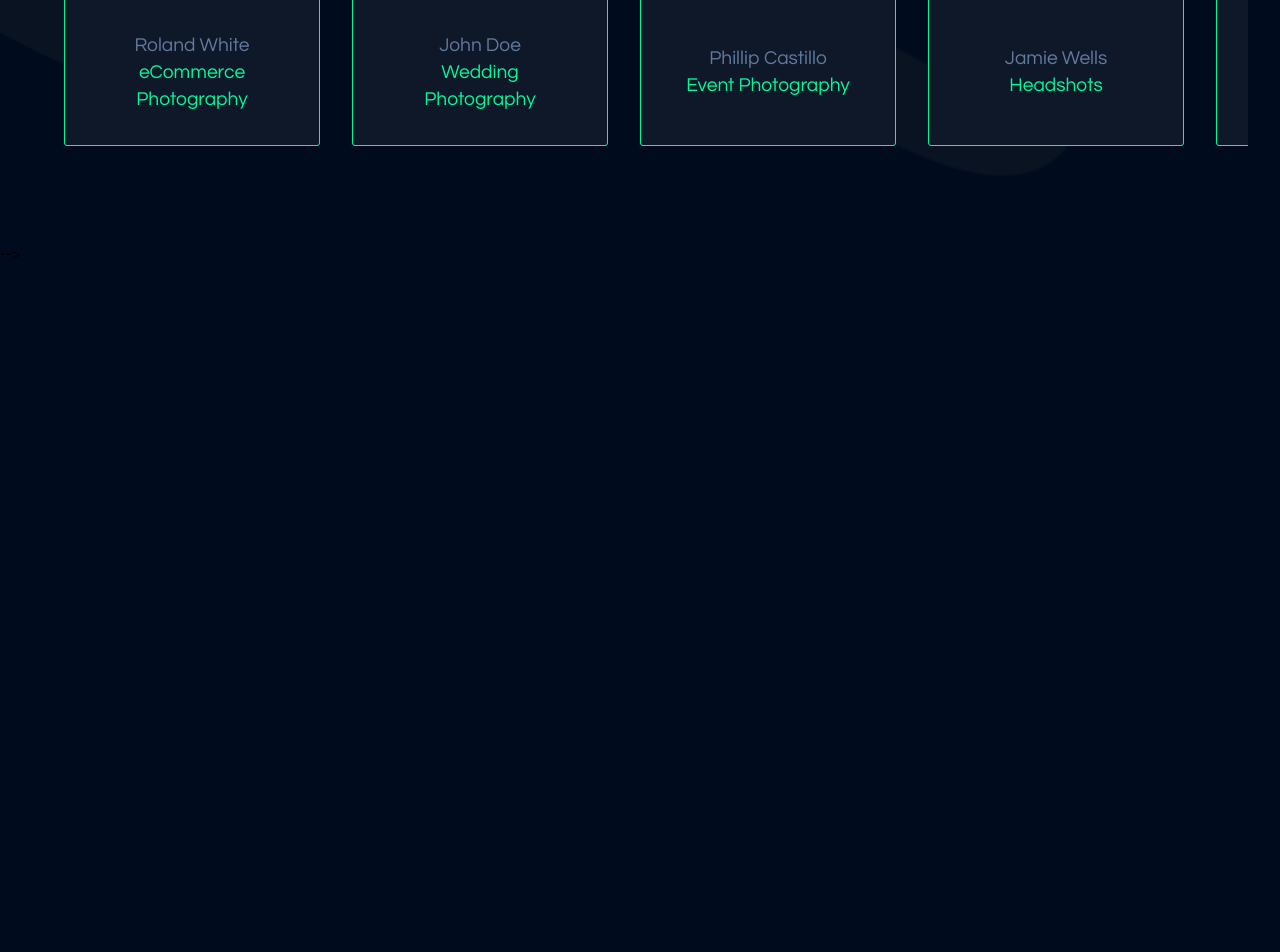
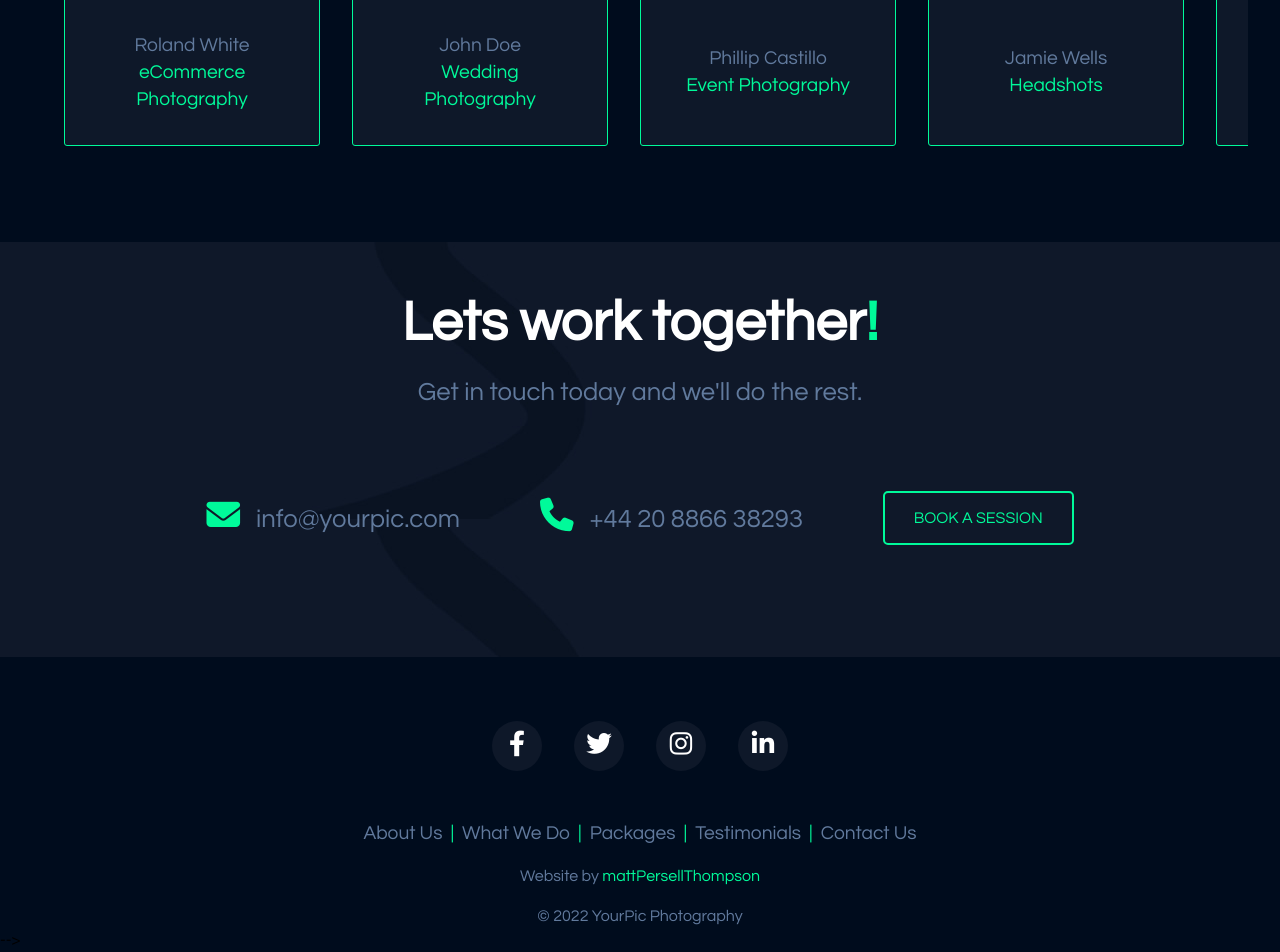
Before and after one commit to mattpt24/yourpic, a website: page index.html in a window 1280 px wide. Shown: the part 8659-9611 px from the top of the page. Before the commit the page ends 8925 px from the top, so only its background shows below. Drawn offline with nearby package versions, Linux system fonts and the light colour scheme; a web font is replaced by a local one.

Commit message:
feat: Added CTA and footer section and is responsive

```diff
--- a/index.html
+++ b/index.html
@@ -102,7 +102,8 @@
                             libero tortor, aliquet a velit ut, luctus finibus sem.</p>
 
                         <div class="why__main__container">
-                            <div data-aos-once="true" data-aos-delay=500" data-aos-duration="1000" data-aos="fade-in" class="why__container">
+                            <div data-aos-once="true" data-aos-delay=500" data-aos-duration="1000" data-aos="fade-in"
+                                class="why__container">
                                 <div class="why__icon__container">
                                     <i class="icon fa-solid fa-camera"></i>
                                 </div>
@@ -110,7 +111,8 @@
                                     that perfect shot!</p>
                             </div>
 
-                            <div data-aos-once="true" data-aos-delay=1000" data-aos-duration="1000" data-aos="fade-in" class="why__container">
+                            <div data-aos-once="true" data-aos-delay=1000" data-aos-duration="1000" data-aos="fade-in"
+                                class="why__container">
                                 <div class="why__icon__container">
                                     <i class="icon fa-solid fa-people-group"></i>
                                 </div>
@@ -119,7 +121,8 @@
                                 </p>
                             </div>
 
-                            <div data-aos-once="true" data-aos-delay=1500" data-aos-duration="1000" data-aos="fade-in" class="why__container">
+                            <div data-aos-once="true" data-aos-delay=1500" data-aos-duration="1000" data-aos="fade-in"
+                                class="why__container">
                                 <div class="why__icon__container">
                                     <i class="icon fa-solid fa-clock"></i>
                                 </div>
@@ -127,7 +130,8 @@
                                     customer support!</p>
                             </div>
 
-                            <div data-aos-once="true" data-aos-delay=2000" data-aos-duration="1000" data-aos="fade-in" class="why__container">
+                            <div data-aos-once="true" data-aos-delay=2000" data-aos-duration="1000" data-aos="fade-in"
+                                class="why__container">
                                 <div class="why__icon__container">
                                     <i class="icon fa-solid fa-dollar-sign"></i>
                                 </div>
@@ -159,7 +163,8 @@
             <div class="classes__card__container">
 
                 <!-- CARD -->
-                <div data-aos-once="true" data-aos-duration="1000" data-aos="fade-up" data-aos-delay="500" class="class__card__wrapper">
+                <div data-aos-once="true" data-aos-duration="1000" data-aos="fade-up" data-aos-delay="500"
+                    class="class__card__wrapper">
                     <div class="class__card">
                         <img class="class__card__img" src="dist/images/services/family-photography.jpg"
                             alt="A yoga class practicing">
@@ -176,7 +181,8 @@
                 </div>
 
                 <!-- CARD -->
-                <div data-aos-once="true" data-aos-duration="1000" data-aos="fade-up" data-aos-delay="750" class="class__card__wrapper">
+                <div data-aos-once="true" data-aos-duration="1000" data-aos="fade-up" data-aos-delay="750"
+                    class="class__card__wrapper">
                     <div class="class__card">
                         <img class="class__card__img" src="dist/images/services/ecommerce-photography.jpg"
                             alt="A yoga class practicing">
@@ -194,7 +200,8 @@
 
 
                 <!-- CARD -->
-                <div data-aos-once="true" data-aos-duration="1000" data-aos="fade-up" data-aos-delay="1000" class="class__card__wrapper">
+                <div data-aos-once="true" data-aos-duration="1000" data-aos="fade-up" data-aos-delay="1000"
+                    class="class__card__wrapper">
                     <div class="class__card">
                         <img class="class__card__img" src="dist/images/services/wedding-photography.jpg"
                             alt="A yoga class practicing">
@@ -213,7 +220,8 @@
 
 
                 <!-- CARD -->
-                <div data-aos-once="true" data-aos-duration="1000" data-aos="fade-up" data-aos-delay="1250" class="class__card__wrapper">
+                <div data-aos-once="true" data-aos-duration="1000" data-aos="fade-up" data-aos-delay="1250"
+                    class="class__card__wrapper">
                     <div class="class__card">
                         <img class="class__card__img" src="dist/images/services/architecture-photography.jpg"
                             alt="A yoga class practicing">
@@ -230,7 +238,8 @@
 
 
                 <!-- CARD -->
-                <div data-aos-once="true" data-aos-duration="1000" data-aos="fade-up" data-aos-delay="1500" class="class__card__wrapper">
+                <div data-aos-once="true" data-aos-duration="1000" data-aos="fade-up" data-aos-delay="1500"
+                    class="class__card__wrapper">
                     <div class="class__card">
                         <img class="class__card__img" src="dist/images/services/event-photography.jpg"
                             alt="A yoga class practicing">
@@ -248,7 +257,8 @@
 
 
                 <!-- CARD -->
-                <div data-aos-once="true" data-aos-duration="1000" data-aos="fade-up" data-aos-delay="1750" class="class__card__wrapper">
+                <div data-aos-once="true" data-aos-duration="1000" data-aos="fade-up" data-aos-delay="1750"
+                    class="class__card__wrapper">
                     <div class="class__card">
                         <img class="class__card__img" src="dist/images/services/headshots.jpg"
                             alt="A yoga class practicing">
@@ -275,10 +285,11 @@
                 <hr class="divider">
                 <h2 class="title light--title">Packages<span class="color-txt">.</span></h2>
             </div>
-            <div data-aos-once="true" data-aos-delay="500" data-aos-duration="1000" data-aos="fade-up"   class="pricing__cards__container">
+            <div data-aos-once="true" data-aos-delay="500" data-aos-duration="1000" data-aos="fade-up"
+                class="pricing__cards__container">
 
                 <!-- PRICING CARD -->
-                <div  class="pricing__card">
+                <div class="pricing__card">
                     <div style="color: #069c63" class="most__popular">.</div>
                     <div>
                         <h4 class="pricing__card__tier beginner">Basic</h4>
@@ -312,7 +323,7 @@
 
 
                 <!-- PRICING CARD -->
-                <div  class="pricing__card middle__card">
+                <div class="pricing__card middle__card">
                     <div class="most__popular">MOST POPULAR</div>
                     <div>
                         <h4 class="pricing__card__tier intermediate">Intermediate</h4>
@@ -346,7 +357,7 @@
 
 
                 <!-- PRICING CARD -->
-                <div  class="pricing__card">
+                <div class="pricing__card">
                     <div style="color: #069c63" class="most__popular">.</div>
                     <div>
                         <h4 style="color: gold" class="pricing__card__tier premium">Premium</h4>
@@ -385,7 +396,8 @@
 
         <div class="testimonial__title">
             <hr data-aos-once="true" data-aos-duration="1000" data-aos="fade-up" class="divider">
-            <h2 data-aos-once="true" data-aos-duration="1000" data-aos="fade-up" class="title light--title">Testimonials<span class="color-txt">.</span></h2>
+            <h2 data-aos-once="true" data-aos-duration="1000" data-aos="fade-up" class="title light--title">
+                Testimonials<span class="color-txt">.</span></h2>
         </div>
 
         <section id="testimonials">
@@ -538,6 +550,64 @@
         </section>
 
 
+        <section id="cta">
+
+            <div>
+                <!-- <hr class="divider"> -->
+                <h2 class="title light--title">Lets work together<span class="color-txt">!</span></h2>
+                <p class="cta__text">Get in touch today and we'll do the rest.</p>
+            </div>
+
+            <div class="contact__container">
+                <div class="email">
+                    <i class="contact__icon fa-solid fa-envelope"></i><a href="mailto:info@yourpic.com">info@yourpic.com</a>
+                </div>
+
+                <div class="phone">
+                    <i class="contact__icon fa-solid fa-phone"></i><a href="tel:+44 20 8866 38293">+44 20 8866 38293</a>
+                </div>
+
+                <a href="" class="btn btn--transparent cta__btn">Book A Session</a>
+            </div>
+        </section>
+
+
+        <footer>
+            <div class="social__media__icons">
+                <div class="social__media__icon">
+                    <a href="#"><i class="social__icon fa-brands fa-facebook-f"></i></a>
+                </div>
+
+                <div class="social__media__icon">
+                    <a href="#"><i class="social__icon fa-brands fa-twitter"></i></a>
+                </div>
+
+                <div class="social__media__icon">
+                    <a href="#"><i class="social__icon fa-brands fa-instagram"></i></a>
+                </div>
+
+                <div class="social__media__icon">
+                    <a href="#"><i class="social__icon fa-brands fa-linkedin-in"></i></a>
+                </div>
+            </div>
+
+            <div class="footer__links__container">
+                <a href="#about" class="footer__nav__link">About Us</a>
+                <span class="seperator">|</span>
+                <a href="#classes" class="footer__nav__link"> What We Do</a>
+                <span class="seperator">|</span>
+                <a href="#pricing" class="footer__nav__link"> Packages</a>
+                <span class="seperator">|</span>
+                <a href="#testimonials" class="footer__nav__link"> Testimonials</a>
+                <span class="seperator">|</span>
+                <a href="#cta" class="footer__nav__link"> Contact Us</a>
+                </div>
+
+                <div class="website__by">Website by <span class="color-txt"><a target="_blank" href="https://mattpt24.github.io/newpersonalsite2022/">mattPersellThompson</a></span></div>
+                <div class="website__by copyright">© 2022 YourPic Photography</div>
+        </footer>
+
+
 
 
 
```
Also changed, not shown: build/scss/components/_footer.scss (added), build/scss/components/_hero.scss, build/scss/components/_testimonials.scss, build/scss/styles.scss, dist/css/styles.css, dist/images/cta-bg.jpg (added). Lines whose indentation alone changed are shown as unchanged.
